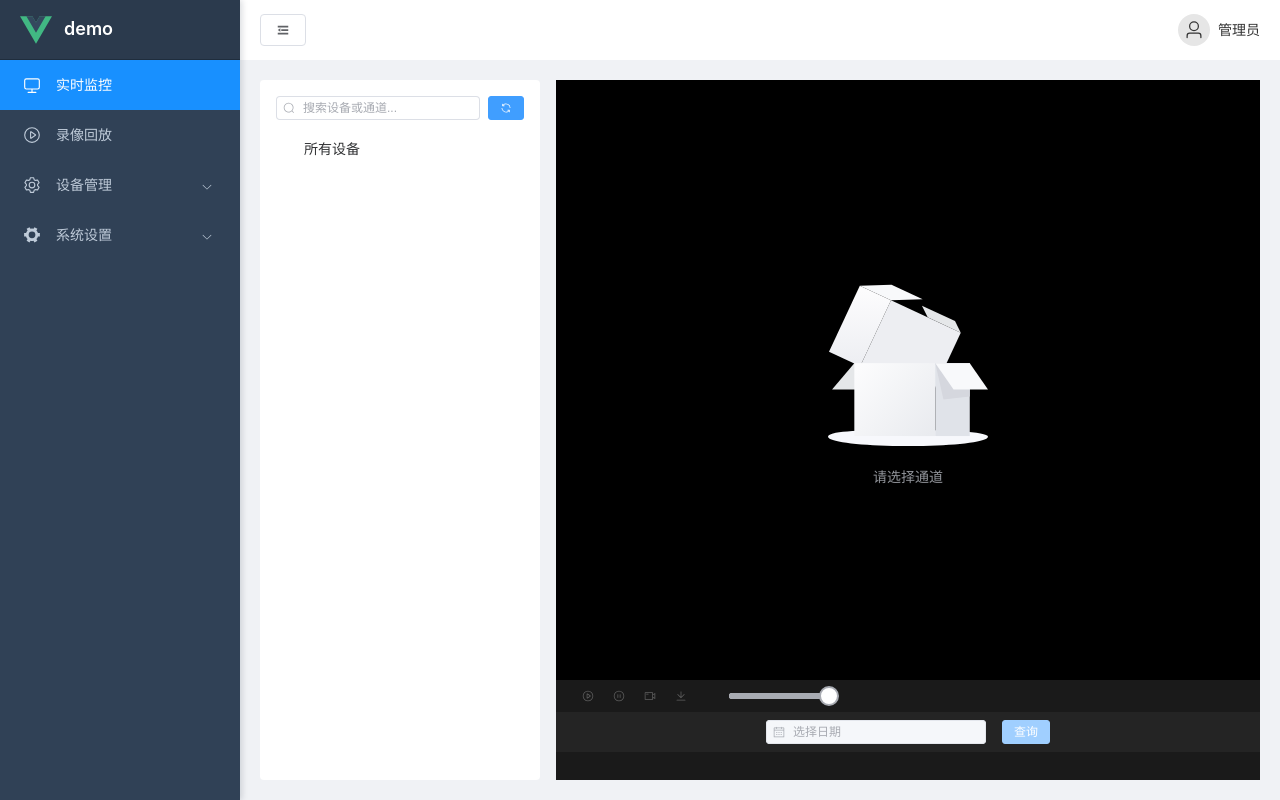
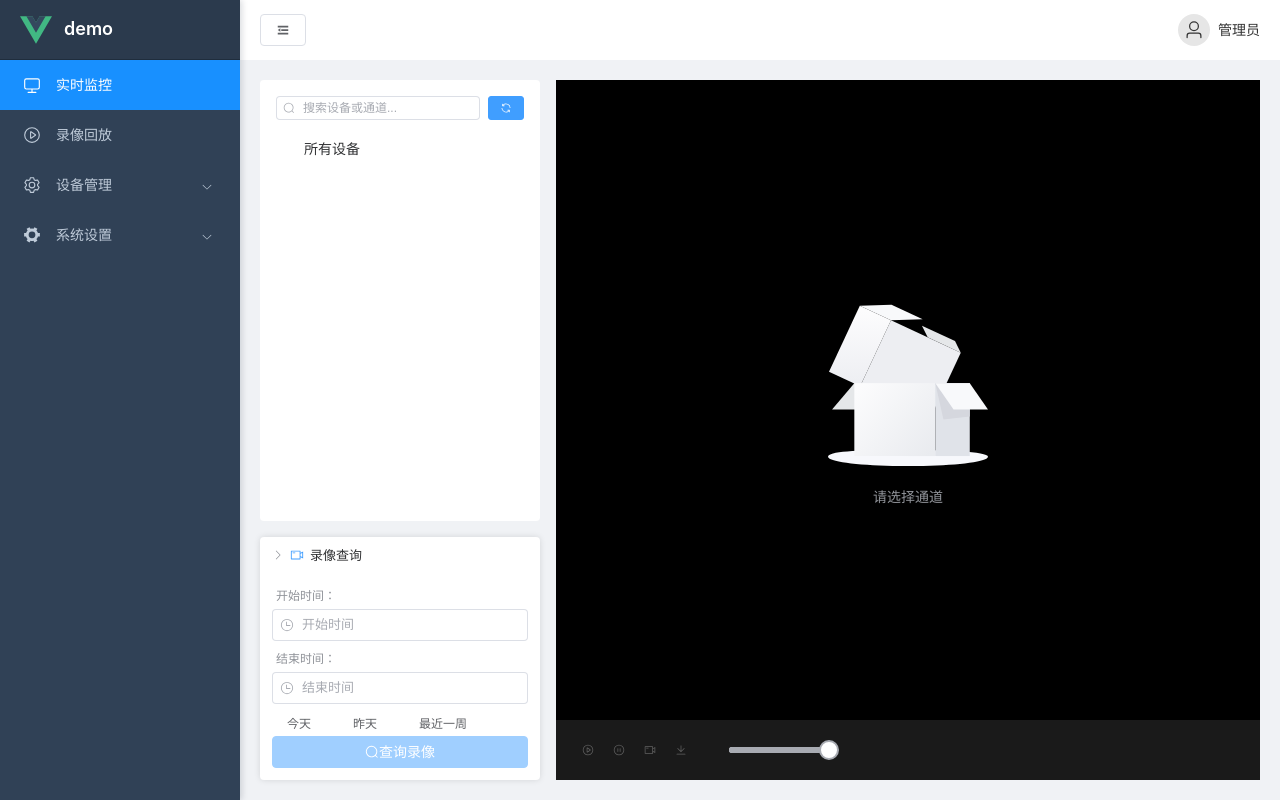
Before and after one commit to ossrs/srs-sip, a Vue app in the folder web/NextGB/: page /playback in a window 1280 px wide. Built offline with nearby package versions, Linux system fonts and the light colour scheme; no server answers; the HTML template or start-up script is replaced by a standard one.

Commit message:
查询面板完成

```diff
--- a/web/NextGB/src/views/PlaybackView.vue
+++ b/web/NextGB/src/views/PlaybackView.vue
@@ -3,14 +3,17 @@ import { ref, computed } from 'vue'
 import DeviceTree from '@/components/monitor/DeviceTree.vue'
 import VideoPlayer from '@/components/playback/VideoPlayer.vue'
 import type { Device, ChannelInfo } from '@/types/api'
-import { VideoPlay, VideoPause, VideoCamera, Download, Microphone } from '@element-plus/icons-vue'
+import { VideoPlay, VideoPause, VideoCamera, Download, Microphone, ArrowRight, Search } from '@element-plus/icons-vue'
 
 const showBanner = ref(false)
 const currentDevice = ref<Device>()
 const currentChannel = ref<ChannelInfo>()
-const selectedDate = ref<Date>()
+const startDateTime = ref<Date>()
+const endDateTime = ref<Date>()
 const videoPlayerRef = ref()
 const volume = ref(100)
+const isSearchPanelCollapsed = ref(false)
+const isCalendarExpanded = ref(false)
 
 const isPlaying = computed(() => videoPlayerRef.value?.isPlaying || false)
 
@@ -29,8 +32,39 @@ const handleDeviceSelect = (data: { device: Device | undefined; channel: Channel
 }
 
 const handleSearch = () => {
-  if (!currentChannel.value || !selectedDate.value) return
+  if (!startDateTime.value || !endDateTime.value) return
   // TODO: 实现录像查询逻辑
+  console.log('查询时间范围：', {
+    start: startDateTime.value,
+    end: endDateTime.value,
+    channel: currentChannel.value
+  })
+}
+
+const handleShortcut = (type: string) => {
+  const now = new Date()
+  const start = new Date()
+
+  switch (type) {
+    case 'today':
+      start.setHours(0, 0, 0, 0)
+      startDateTime.value = start
+      endDateTime.value = now
+      break
+    case 'yesterday':
+      start.setDate(start.getDate() - 1)
+      start.setHours(0, 0, 0, 0)
+      const end = new Date(start)
+      end.setHours(23, 59, 59, 999)
+      startDateTime.value = start
+      endDateTime.value = end
+      break
+    case 'lastWeek':
+      start.setDate(start.getDate() - 7)
+      startDateTime.value = start
+      endDateTime.value = now
+      break
+  }
 }
 </script>
 
@@ -38,6 +72,83 @@ const handleSearch = () => {
   <div class="playback-container">
     <div class="left-panel">
       <DeviceTree @select="handleDeviceSelect" />
+      <div class="search-panel" :class="{ collapsed: isSearchPanelCollapsed }">
+        <div class="search-panel-header" @click="isSearchPanelCollapsed = !isSearchPanelCollapsed">
+          <div class="header-title">
+            <el-icon class="collapse-arrow" :class="{ collapsed: isSearchPanelCollapsed }">
+              <ArrowRight />
+            </el-icon>
+            <el-icon class="title-icon"><VideoCamera /></el-icon>
+            <span>录像查询</span>
+          </div>
+        </div>
+        <div class="search-panel-content">
+          <div class="search-form">
+            <div class="form-item calendar-wrapper">
+              <div class="datetime-range">
+                <div class="datetime-item">
+                  <div class="datetime-label">开始时间：</div>
+                  <el-date-picker
+                    v-model="startDateTime"
+                    type="datetime"
+                    :editable="false"
+                    placeholder="开始时间"
+                    format="YYYY-MM-DD HH:mm"
+                    value-format="YYYY-MM-DD HH:mm:ss"
+                    style="width: 100%"
+                  />
+                </div>
+                <div class="datetime-item">
+                  <div class="datetime-label">结束时间：</div>
+                  <el-date-picker
+                    v-model="endDateTime"
+                    type="datetime"
+                    :editable="false"
+                    placeholder="结束时间"
+                    format="YYYY-MM-DD HH:mm"
+                    value-format="YYYY-MM-DD HH:mm:ss"
+                    style="width: 100%"
+                  />
+                </div>
+              </div>
+              <div class="shortcuts">
+                <el-button
+                  text
+                  size="small"
+                  @click="handleShortcut('today')"
+                >
+                  今天
+                </el-button>
+                <el-button
+                  text
+                  size="small"
+                  @click="handleShortcut('yesterday')"
+                >
+                  昨天
+                </el-button>
+                <el-button
+                  text
+                  size="small"
+                  @click="handleShortcut('lastWeek')"
+                >
+                  最近一周
+                </el-button>
+              </div>
+            </div>
+            <template v-if="!isSearchPanelCollapsed">
+              <el-button
+                type="primary"
+                :disabled="!startDateTime || !endDateTime"
+                @click="handleSearch"
+                style="width: 100%"
+              >
+                <el-icon><Search /></el-icon>
+                查询录像
+              </el-button>
+            </template>
+          </div>
+        </div>
+      </div>
     </div>
     <div class="right-panel">
       <div class="playback-panel">
@@ -62,7 +173,7 @@ const handleSearch = () => {
                 <span class="value">1920×1080</span>
               </div>
               <div class="info-item">
-                <span class="label">帧率：</span>
+                <span class="label">��率：</span>
                 <span class="value">25fps</span>
               </div>
             </div>
@@ -108,23 +219,6 @@ const handleSearch = () => {
               </template>
             </el-slider>
           </div>
-          <div class="date-picker">
-            <el-date-picker
-              v-model="selectedDate"
-              type="date"
-              placeholder="选择日期"
-              :disabled="!currentChannel"
-              size="small"
-            />
-            <el-button
-              type="primary"
-              size="small"
-              :disabled="!currentChannel || !selectedDate"
-              @click="handleSearch"
-            >
-              查询
-            </el-button>
-          </div>
         </div>
       </div>
     </div>
@@ -141,6 +235,9 @@ const handleSearch = () => {
 .left-panel {
   width: 280px;
   flex-shrink: 0;
+  display: flex;
+  flex-direction: column;
+  gap: 16px;
 }
 
 .right-panel {
@@ -182,10 +279,10 @@ const handleSearch = () => {
 }
 
 .control-panel {
-  height: 100px;
+  height: 60px;
   background-color: #1a1a1a;
   display: flex;
-  flex-direction: column;
+  align-items: center;
 }
 
 .control-buttons {
@@ -240,33 +337,129 @@ const handleSearch = () => {
   }
 }
 
-.date-picker {
-  height: 40px;
+.search-panel {
+  background-color: var(--el-bg-color);
+  border-radius: var(--el-border-radius-base);
+  box-shadow: var(--el-box-shadow-lighter);
+}
+
+.search-panel-header {
+  padding: 8px 12px;
   display: flex;
   align-items: center;
-  justify-content: center;
-  background-color: #242424;
-  padding: 0 16px;
-  gap: 16px;
+  cursor: pointer;
+  user-select: none;
+
+  &:hover {
+    background-color: var(--el-fill-color-light);
+  }
+}
+
+.header-title {
+  display: flex;
+  align-items: center;
+  gap: 6px;
+  font-size: 13px;
+  color: var(--el-text-color-primary);
+}
+
+.collapse-arrow {
+  font-size: 12px;
+  transition: transform 0.2s ease;
+  color: var(--el-text-color-secondary);
+
+  &.collapsed {
+    transform: rotate(-90deg);
+  }
+}
+
+.title-icon {
+  font-size: 14px;
+  color: var(--el-color-primary);
+}
+
+.search-panel-content {
+  transition: all 0.2s ease;
+  overflow: hidden;
+}
+
+.search-panel.collapsed .search-panel-content {
+  height: 0;
+  padding: 0;
+  opacity: 0;
+}
+
+.datetime-range {
+  display: flex;
+  flex-direction: column;
+  gap: 8px;
+  width: 100%;
+}
+
+.datetime-item {
+  display: flex;
+  flex-direction: column;
+  gap: 4px;
+}
+
+.datetime-label {
+  font-size: 12px;
+  color: var(--el-text-color-secondary);
+  padding-left: 4px;
+}
+
+.datetime-separator {
+  display: none;
+}
+
+.shortcuts {
+  display: flex;
+  gap: 8px;
+  padding: 0 4px;
+
+  :deep(.el-button) {
+    height: 24px;
+    padding: 0 8px;
+
+    &.is-disabled {
+      color: var(--el-text-color-disabled);
+    }
+  }
+}
+
+.calendar-wrapper {
+  :deep(.el-input__wrapper) {
+    padding: 0 8px;
+    height: 32px;
+  }
+
+  :deep(.el-input__inner) {
+    font-size: 13px;
+  }
 
   :deep(.el-date-editor) {
-    --el-input-bg-color: transparent;
-    --el-input-border-color: rgba(255, 255, 255, 0.2);
-    --el-input-hover-border-color: rgba(255, 255, 255, 0.3);
-    --el-input-text-color: #fff;
-    --el-input-placeholder-color: rgba(255, 255, 255, 0.5);
+    --el-date-editor-width: 100%;
   }
+}
 
-  :deep(.el-button) {
-    --el-button-bg-color: var(--el-color-primary);
-    --el-button-border-color: var(--el-color-primary);
-    --el-button-hover-bg-color: var(--el-color-primary-light-3);
-    --el-button-hover-border-color: var(--el-color-primary-light-3);
-    --el-button-active-bg-color: var(--el-color-primary-dark-2);
-    --el-button-active-border-color: var(--el-color-primary-dark-2);
-    --el-button-disabled-bg-color: var(--el-color-primary-light-5);
-    --el-button-disabled-border-color: var(--el-color-primary-light-5);
-  }
+.search-form {
+  padding: 12px;
+}
+
+:deep(.el-picker-panel) {
+  --el-datepicker-border-color: var(--el-border-color-lighter);
+}
+
+.form-item {
+  display: flex;
+  flex-direction: column;
+  gap: 8px;
+}
+
+.form-label {
+  font-size: 12px;
+  color: var(--el-text-color-secondary);
+  padding-left: 4px;
 }
 
 .video-banner {
```
